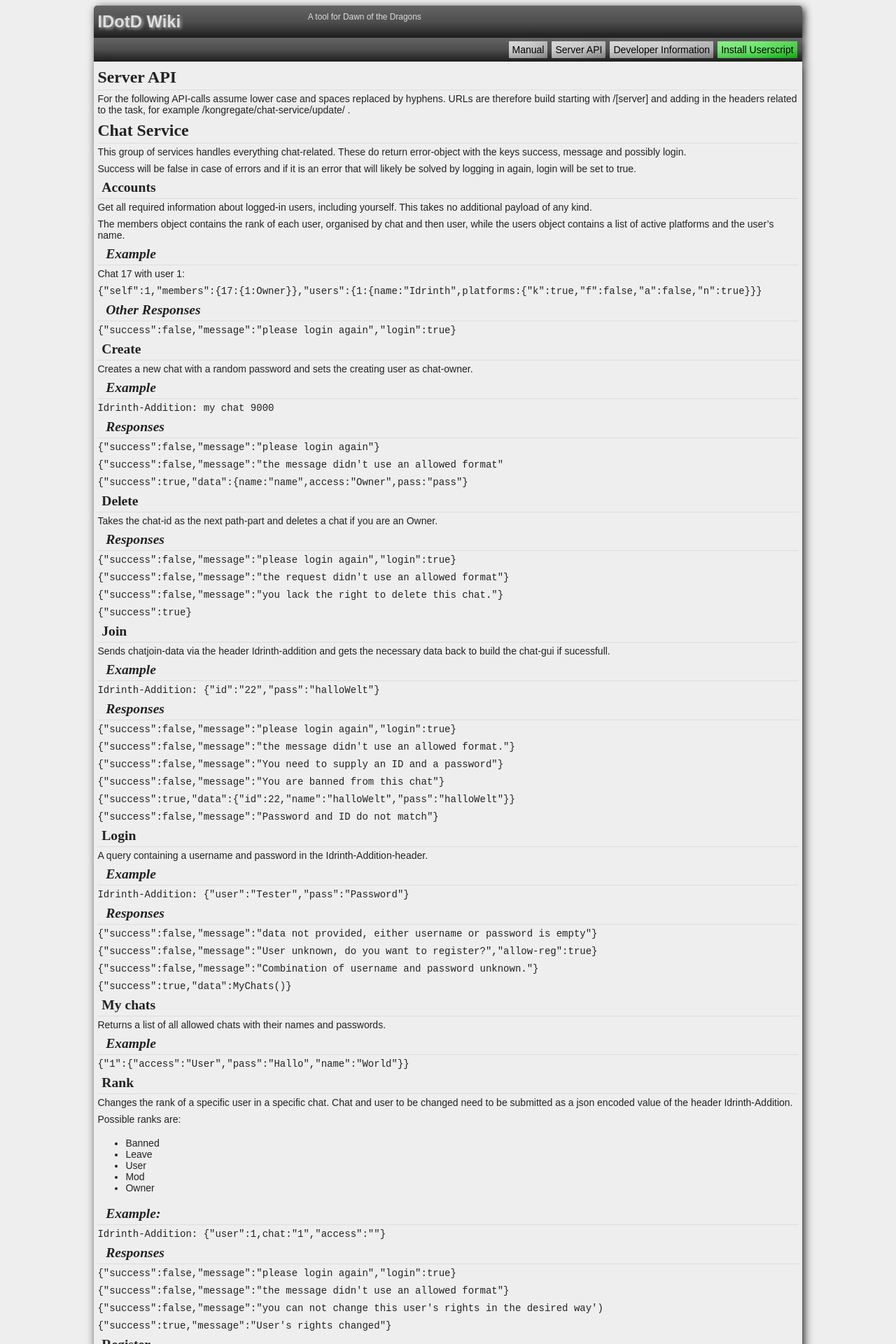
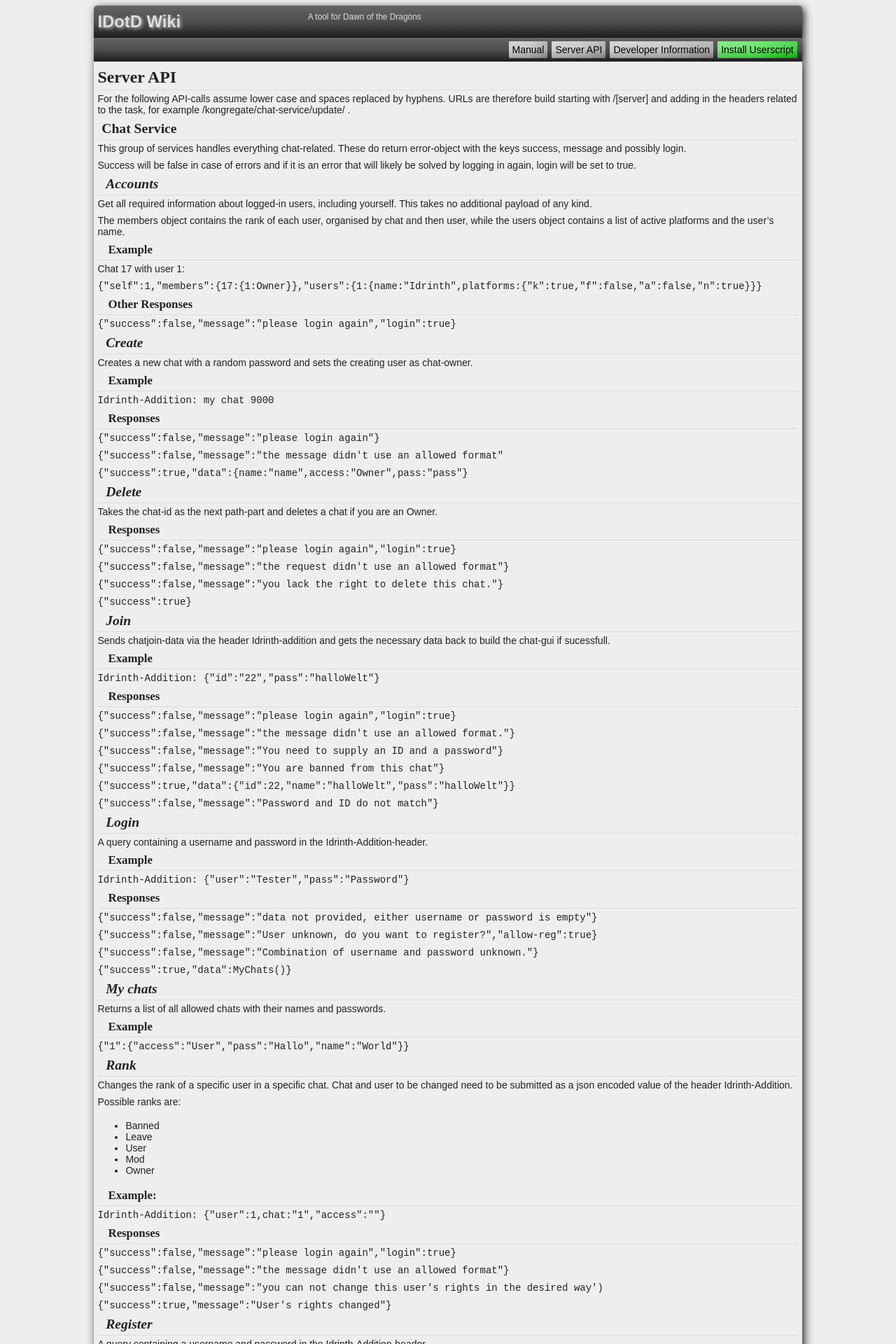
Before and after one commit to IDotD/IDotD.github.io, a Jekyll site: the page built from server-api.md, in a window 1280 px wide. Shown: the top 1920 px of the page at 70% size. Built offline with Jekyll 4.4.1, drawn with Linux system fonts in a browser that asks for light colours.

Commit message:
fixing header structure

```diff
--- a/server-api.md
+++ b/server-api.md
@@ -4,37 +4,37 @@ layout: default
 ---
 For the following API-calls assume lower case and spaces replaced by hyphens. URLs are therefore build starting with /[server] and adding in the headers related to the task, for example /kongregate/chat-service/update/ .
 
-# Chat Service
+## Chat Service
 
 This group of services handles everything chat-related. These do return error-object with the keys success, message and possibly login.
 
 Success will be false in case of errors and if it is an error that will likely be solved by logging in again, login will be set to true.
 
-## Accounts
+### Accounts
 
 Get all required information about logged-in users, including yourself. This takes no additional payload of any kind.
 
 The members object contains the rank of each user, organised by chat and then user, while the users object contains a list of active platforms and the user's name.
 
-### Example
+#### Example
 
 Chat 17 with user 1:
 
 `{"self":1,"members":{17:{1:Owner}},"users":{1:{name:"Idrinth",platforms:{"k":true,"f":false,"a":false,"n":true}}}`
 
-### Other Responses
+#### Other Responses
 
 `{"success":false,"message":"please login again","login":true}`
 
-## Create
+### Create
 
 Creates a new chat with a random password and sets the creating user as chat-owner.
 
-### Example
+#### Example
 
 `Idrinth-Addition: my chat 9000`
 
-### Responses
+#### Responses
 
 `{"success":false,"message":"please login again"}`
 
@@ -42,11 +42,11 @@ Creates a new chat with a random password and sets the creating user as chat-own
 
 `{"success":true,"data":{name:"name",access:"Owner",pass:"pass"}`
 
-## Delete
+### Delete
 
 Takes the chat-id as the next path-part and deletes a chat if you are an Owner.
 
-### Responses
+#### Responses
 
 `{"success":false,"message":"please login again","login":true}`
 
@@ -56,15 +56,15 @@ Takes the chat-id as the next path-part and deletes a chat if you are an Owner.
 
 `{"success":true}`
 
-## Join
+### Join
 
 Sends chatjoin-data via the header Idrinth-addition and gets the necessary data back to build the chat-gui if sucessfull.
 
-### Example
+#### Example
 
 `Idrinth-Addition: {"id":"22","pass":"halloWelt"}`
 
-### Responses
+#### Responses
 
 `{"success":false,"message":"please login again","login":true}`
 
@@ -78,15 +78,15 @@ Sends chatjoin-data via the header Idrinth-addition and gets the necessary data
 
 `{"success":false,"message":"Password and ID do not match"}`
 
-## Login
+### Login
 
 A query containing a username and password in the Idrinth-Addition-header.
 
-### Example
+#### Example
 
 `Idrinth-Addition: {"user":"Tester","pass":"Password"}`
 
-### Responses
+#### Responses
 
 `{"success":false,"message":"data not provided, either username or password is empty"}`
 
@@ -96,15 +96,15 @@ A query containing a username and password in the Idrinth-Addition-header.
 
 `{"success":true,"data":MyChats()}`
 
-## My chats
+### My chats
 
 Returns a list of all allowed chats with their names and passwords.
 
-### Example
+#### Example
 
 `{"1":{"access":"User","pass":"Hallo","name":"World"}}`
 
-## Rank
+### Rank
 
 Changes the rank of a specific user in a specific chat. Chat and user to be changed need to be submitted as a json encoded value of the header Idrinth-Addition.
 
@@ -115,11 +115,11 @@ Possible ranks are:
 - Mod
 - Owner
 
-### Example:
+#### Example:
 
 `Idrinth-Addition: {"user":1,chat:"1","access":""}`
 
-### Responses
+#### Responses
 
 `{"success":false,"message":"please login again","login":true}`
 
@@ -129,15 +129,15 @@ Possible ranks are:
 
 `{"success":true,"message":"User's rights changed"}`
 
-## Register
+### Register
 
 A query containing a username and password in the Idrinth-Addition-header.
 
-### Example
+#### Example
 
 `Idrinth-Addition: {"user":"Tester","pass":"Password"}`
 
-### Responses
+#### Responses
 
 `{"success":true,"data":MyChats()}`
 
@@ -147,15 +147,15 @@ A query containing a username and password in the Idrinth-Addition-header.
 
 `{"success":false,"message":"The given login already exists, please choose another one"}`
 
-## Update
+### Update
 
 This handles the sending of new messages as well as retrieving messages send by others. The first are send as a json object of messages per chat, while the later is handled with sending the highest known message id.
 
-### Example
+#### Example
 
 `Idrinth-Addition: {"messages":[{"chat":1,"text":"Hi, anyone around?"}],"maxId":111}`
 
-### Responses
+#### Responses
 
 `{"success":false,"message":"please login again","login":true)`
 
@@ -163,15 +163,15 @@ This handles the sending of new messages as well as retrieving messages send by
 
 `{"messages":{"1":{"112":{"time" => "2016-07-25 15:09:08","user":1,"text":"Hi, anyone around?"}}}}`
 
-## Whisper
+### Whisper
 
 The whisper service takes a json-object wrapped in a post request.
 
-### Example
+#### Example
 
 `{"messages":[{"to":333,"message":"you there?"}],"akn:[1,3,4,55,6]}`
 
-### Responses
+#### Responses
 
 `{"success":false,"message":"please login again","login":true)`
 
@@ -179,7 +179,7 @@ The whisper service takes a json-object wrapped in a post request.
 
 `[{"id":11,created:"2016-08-01 00:01:09","from":333,"message":"yes..."},{"id":23,created:"2016-08-01 00:01:09","from":23,"message":"could you kill your jorm please? it's full."}]`
 
-# Raid Service
+## Raid Service
 
 
 The information about what raids to join is supplied with an added path-part of comma seperated favorite-ids. Also the Idrinth-Addition-header is send with ids of already joined raids to reduce overhead.
@@ -202,13 +202,13 @@ URL: `https://dotd.idrinth.de/kongregate/raid-service/1,3,99/`
 
 `{"12345":{"difficulty":1,"name":"MySummoner","raid":"Horgrak","aid":12345,"raidId":889,"hash":"wx9g"}}`
 
-# I am alive
+## I am alive
 
 A single call for tracking purposes, to see if there's anyone using the script. It takes a pseudo UUID as the next part of the path and returns nothing. UUIDs are checked to match the following regex:
 
 `^[a-z0-9]{4}-[a-z0-9]{8}-[a-z0-9]{12}-[a-z0-9]{16}-[a-z0-9]{20}-[a-z0-9]{24}$`
 
-# Tiers Service
+## Tiers Service
 
 Provides all raid's tier data in a json object of raid-objects. This is a GET request, that does not take any additional parameters.
 
@@ -228,21 +228,21 @@ On the upper level each objects provides the following fields:
 - ap : int : the ap-value
 - types : string[] : the names of the types a boss has
 
-## Example:
+### Example:
 
 This is a shortened example for Jormungan. Other raid-bosses follow the same structure.
 
 `{"jormungan the sea-storm":{"name":"Jormungan the Sea-Storm","url":"jormungan-294","n":[200000000,100000000000],"os":{"n":3000000000,"h":3000000000,"l":3000000000,"nm":3000000000},"fs":{"n":937500000,"h":1875000000,"l":2812500000,"nm":3750000000},"epics":{"n":["0","400"],"h":["0","400"],"l":["0","400"],"nm":["0","400"]},"h":[200000000,100000000000],"l":[200000000,100000000000],"nm":[200000000,100000000000],"ap":1875000000,"types":["dragon","aquatic"]}}`
 
-# Users Service
+## Users Service
 
 Provides access to register platform names and request known ones.
 
-## Add
+### Add
 
 A get-request to add a username, that is appended as the next "folder" in this request. Does not return anything.
 
-## Get
+### Get
 
 A get-request, that returns a list of users grouped by their kong-names. This is meant to be called multiple types to update the content on the client's side.
 
@@ -257,19 +257,19 @@ A single user's data is grouped by his lower-case Kongregate username and then i
 - 7day: int : levels gained during the last 7 days
 - 30day: int : levels gained during the last 30 days
 
-### Example
+#### Example
 
 `{"bjalpha":{"kongregate":{"guildId":"645","id":"27341","level":"2658","updated":"2016-07-24 16:07:01","class":"12","name":"Idrinth","7day":"31","30day":"344"},"world":{"guildId":"0","id":"39135125","level":"7","updated":"2016-07-25 07:52:01","class":"3","name":"i","7day":"0","30day":"0"}}}`
 
-## Init
+### Init
 
 Reduces pseudo-static data, that is not meant to be requeried. This is a list of guild names and class names.
 
-### Example
+#### Example
 
 `{"classes":{"4":"Adventurer"},"guilds":{"kongregate":{"0":"[Sytem:Guildless]"},"world":{"0":"[System Guildless""}}}`
 
-# War Service
+## War Service
 
 The War service returns two different kinds of information, for one pure statistics and tipps, including magics to use, for each boss in the War and on the other hand War raids that a person wants to join.
 
@@ -291,7 +291,7 @@ URL: `https://dotd.idrinth.de/kongregate/war-service/1,3,99/`
 
 `{"raids:{"12345":{"difficulty":1,"name":"MySummoner","raid":"Horgrak","aid":12345,"raidId":889,"hash":"wx9g"}},"stats":{"1":{"boss":1,"amount":678,"name":"Horgrak","magics":"blinding_light-125,dragons_breath-93"}}}`
 
-# Add Raid Service
+## Add Raid Service
 
 The add raid service provides a simple option to submit raids without having to enter chats. The id and hash need to be added to the url.
 
```
